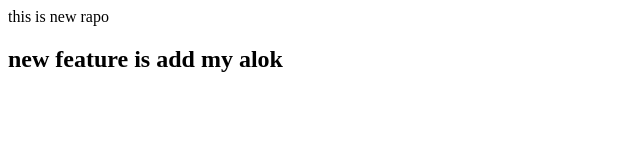
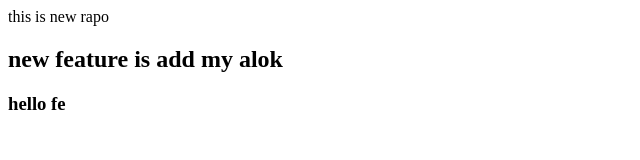
Before and after one commit to alokpal00/Rapo, a plain HTML site: page index.html in a window 1280 px wide. Shown: the full height of the page, 0-640 px from the left. Drawn offline with Linux system fonts and the light colour scheme.

Commit message:
add main

```diff
--- a/index.html
+++ b/index.html
@@ -1,2 +1,2 @@
 <p> this is new rapo</p>
-<h2> new feature is add my alok</h2>
+<h2> new feature is add my alok <h3> hello fe</h3></h2>
```
